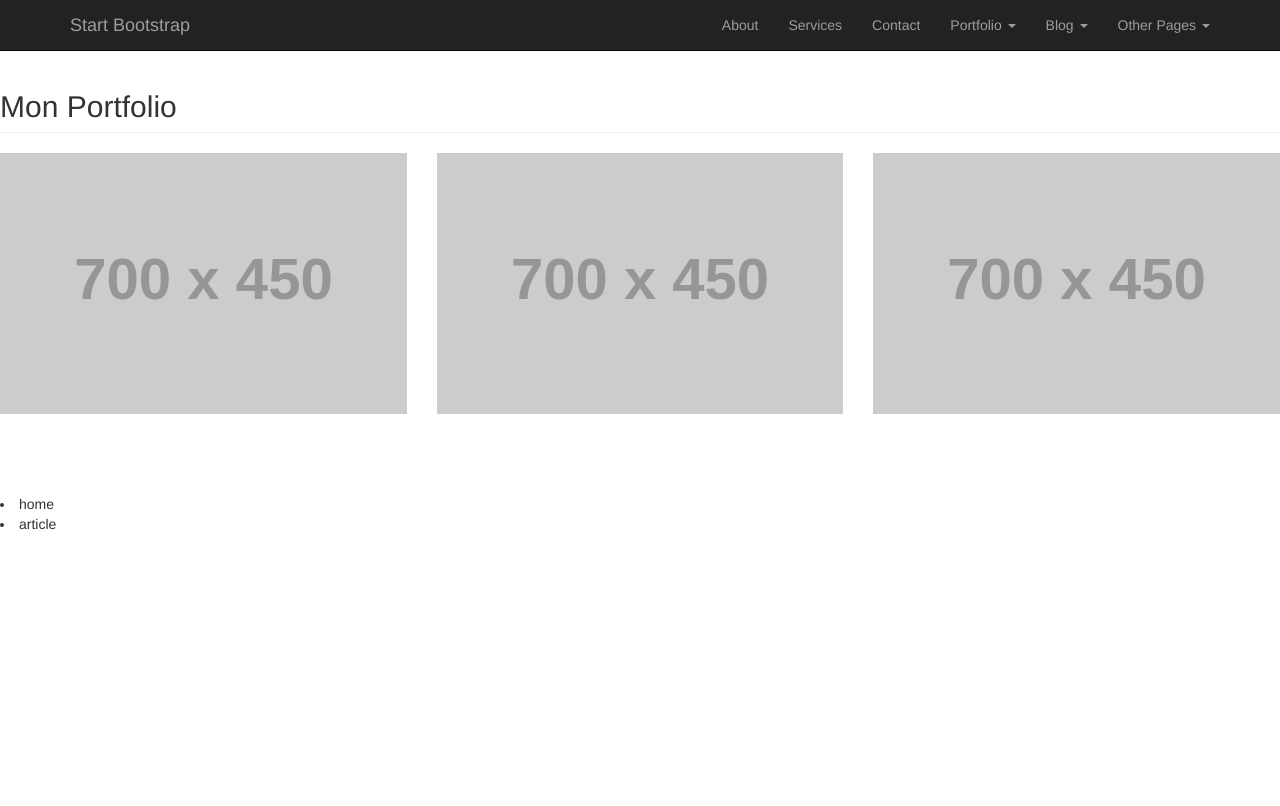
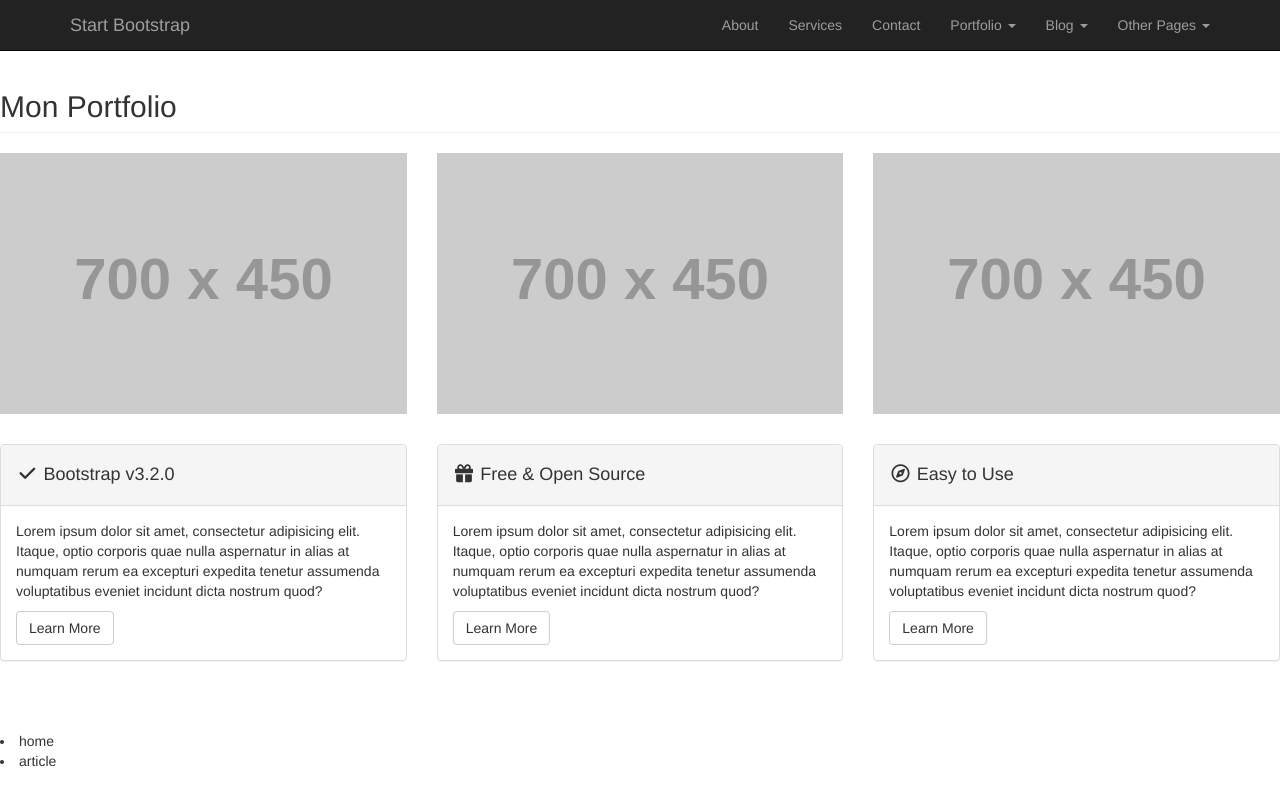
Before and after one commit to JackoBelixXx/JackoBelixXx.github.io, a Jekyll site: the page built from index.html, in a window 1280 px wide. Shown: the top 806 px of the page. Built offline with Jekyll 4.4.1, drawn with Linux system fonts in a browser that asks for light colours; nearby versions of some CDN libraries; library files that are not in the unit come from our copies.

Commit message:
Initial commit

```diff
--- a/_includes/article.html
+++ b/_includes/article.html
@@ -1,3 +1,4 @@
+<!-- Image Folio -->
 <div class="row">
             <div class="col-lg-12">
                 <h2 class="page-header">Mon Portfolio</h2>
@@ -6,6 +7,7 @@
                 <a href="portfolio-item.html">
                     <img class="img-responsive img-portfolio img-hover" src="http://placehold.it/700x450" alt="">
                 </a>
+
             </div>
             <div class="col-md-4 col-sm-6">
                 <a href="portfolio-item.html">
@@ -18,3 +20,39 @@
                 </a>
             </div>
 </div>
+
+<div class="row">
+            <div class="col-md-4">
+                <div class="panel panel-default">
+                    <div class="panel-heading">
+                        <h4><i class="fa fa-fw fa-check"></i> Bootstrap v3.2.0</h4>
+                    </div>
+                    <div class="panel-body">
+                        <p>Lorem ipsum dolor sit amet, consectetur adipisicing elit. Itaque, optio corporis quae nulla aspernatur in alias at numquam rerum ea excepturi expedita tenetur assumenda voluptatibus eveniet incidunt dicta nostrum quod?</p>
+                        <a href="#" class="btn btn-default">Learn More</a>
+                    </div>
+                </div>
+            </div>
+            <div class="col-md-4">
+                <div class="panel panel-default">
+                    <div class="panel-heading">
+                        <h4><i class="fa fa-fw fa-gift"></i> Free &amp; Open Source</h4>
+                    </div>
+                    <div class="panel-body">
+                        <p>Lorem ipsum dolor sit amet, consectetur adipisicing elit. Itaque, optio corporis quae nulla aspernatur in alias at numquam rerum ea excepturi expedita tenetur assumenda voluptatibus eveniet incidunt dicta nostrum quod?</p>
+                        <a href="#" class="btn btn-default">Learn More</a>
+                    </div>
+                </div>
+            </div>
+            <div class="col-md-4">
+                <div class="panel panel-default">
+                    <div class="panel-heading">
+                        <h4><i class="fa fa-fw fa-compass"></i> Easy to Use</h4>
+                    </div>
+                    <div class="panel-body">
+                        <p>Lorem ipsum dolor sit amet, consectetur adipisicing elit. Itaque, optio corporis quae nulla aspernatur in alias at numquam rerum ea excepturi expedita tenetur assumenda voluptatibus eveniet incidunt dicta nostrum quod?</p>
+                        <a href="#" class="btn btn-default">Learn More</a>
+                    </div>
+                </div>
+            </div>
+        </div>
```
